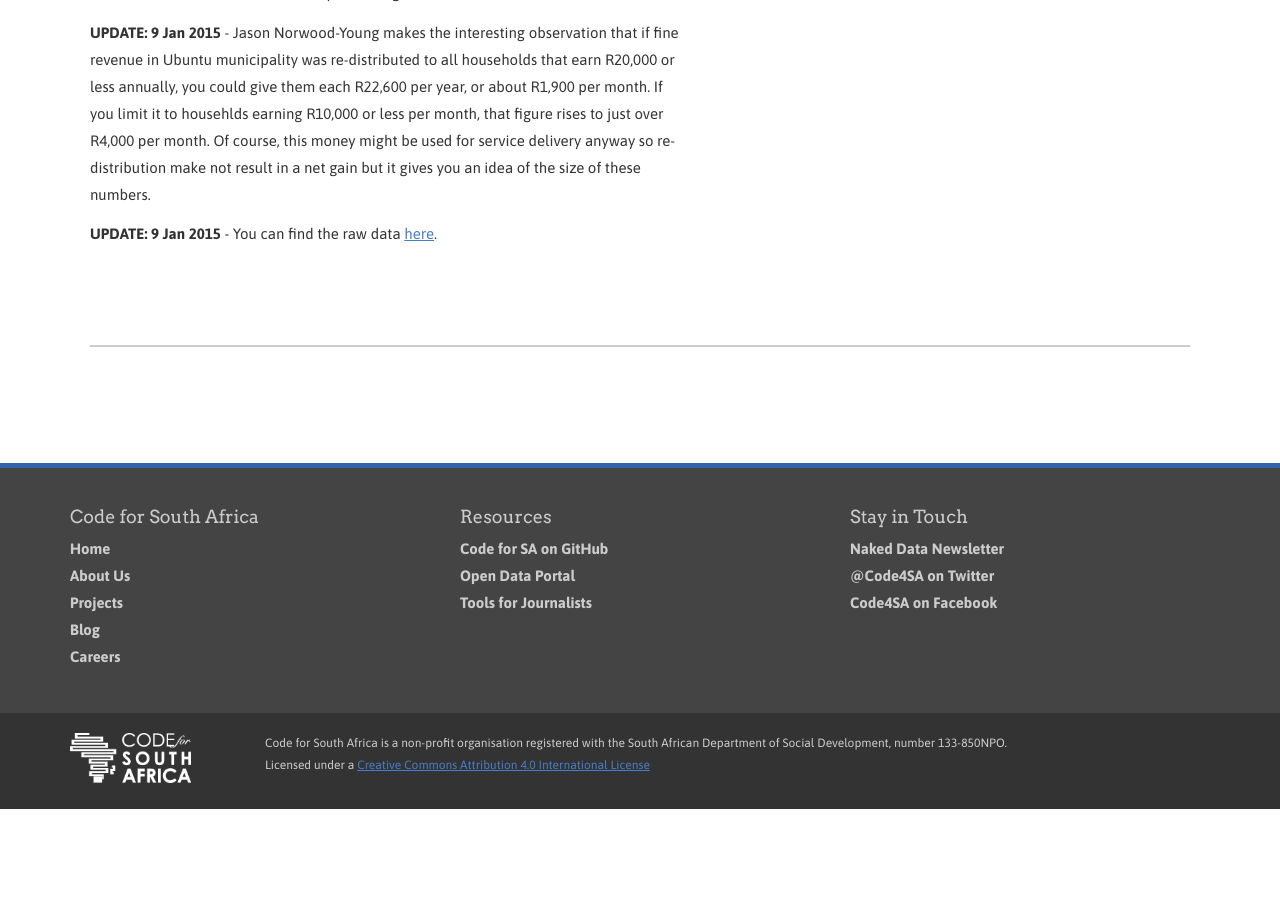
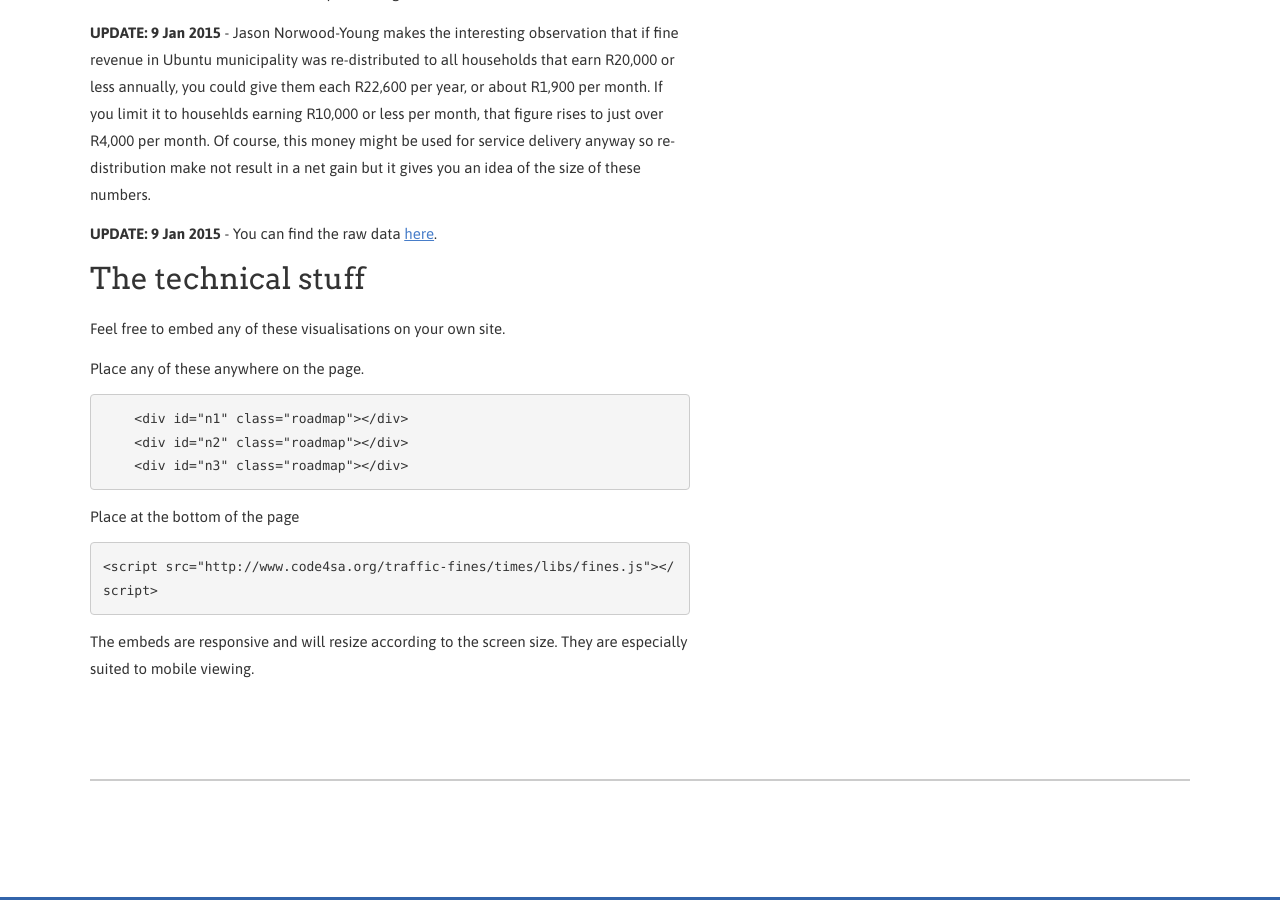
Before and after one commit to Code4SA/old-code4sa.github.io, a Jekyll site: the page built from _posts/2015-01-08-traffic-fines-highway-robbery.md, in a window 1280 px wide and 900 px high, scrolled down 3779 px. Built offline with Jekyll 4.4.1, drawn with Linux system fonts in a browser that asks for light colours; Markdown is read by kramdown in place of the engine named in the settings; comment, search, counter and statistics services are not loaded; before the commit the page ends 4588 px from its top, so only the background shows below that.

Commit message:
Added embed code instructions

```diff
--- a/_posts/2015-01-08-traffic-fines-highway-robbery.md
+++ b/_posts/2015-01-08-traffic-fines-highway-robbery.md
@@ -38,9 +38,7 @@ That's the national average. What happens when we only focus on national roads?
 
 The image below gives you an idea of what to expect when you drive on the N1 from Cape Town to Johannesburg:
 
-<center>
-    <div id="n1" class="roadmap"></div>
-</center>
+<div id="n1" class="roadmap"></div>
 
 Each bubble represents a municipality. The larger the bubble the more the municipality earns from fines relative to the national average. Bear in mind that large municipalities such as the Cities of Johannesburg and Cape Town earn a lot more from fines in rand terms. There are simply more motorists to fine. In order to compare apples with apples, I normalised in two ways:
 
@@ -55,13 +53,8 @@ So what is all the fuss about? Well, 49% of the municipality's revenue comes fro
 
 What about the other major routes?
 
-<center>
-    <div id="n2" class="roadmap"></div>
-</center>
-
-<center>
-    <div id="n3" class="roadmap"></div>
-</center>
+<div id="n2" class="roadmap"></div>
+<div id="n3" class="roadmap"></div>
 
 I think that these images tell a pretty compelling tale. One thing to notice is that municipalities in the Western Cape seem to earn a lot more from fines than muncipalities in other provinces. Driving through the Eastern Cape and Free State seems to be relatively safe (from a fines point-of-view).
 
@@ -81,3 +74,20 @@ I don't have a real conclusion here. Hopefully these graphics, at the very least
 <strong>UPDATE: 9 Jan 2015</strong> - You can find the raw data <a href="/traffic-fines/times/documents/2015%20Q4.xlsx">here</a>.
 
 <script src="http://www.code4sa.org/traffic-fines/times/libs/fines.js"></script>
+
+
+## The technical stuff
+
+Feel free to embed any of these visualisations on your own site.
+
+Place any of these anywhere on the page.
+
+        <div id="n1" class="roadmap"></div>
+        <div id="n2" class="roadmap"></div>
+        <div id="n3" class="roadmap"></div>
+
+Place at the bottom of the page
+
+    <script src="http://www.code4sa.org/traffic-fines/times/libs/fines.js"></script>
+
+The embeds are responsive and will resize according to the screen size. They are especially suited to mobile viewing.
```
